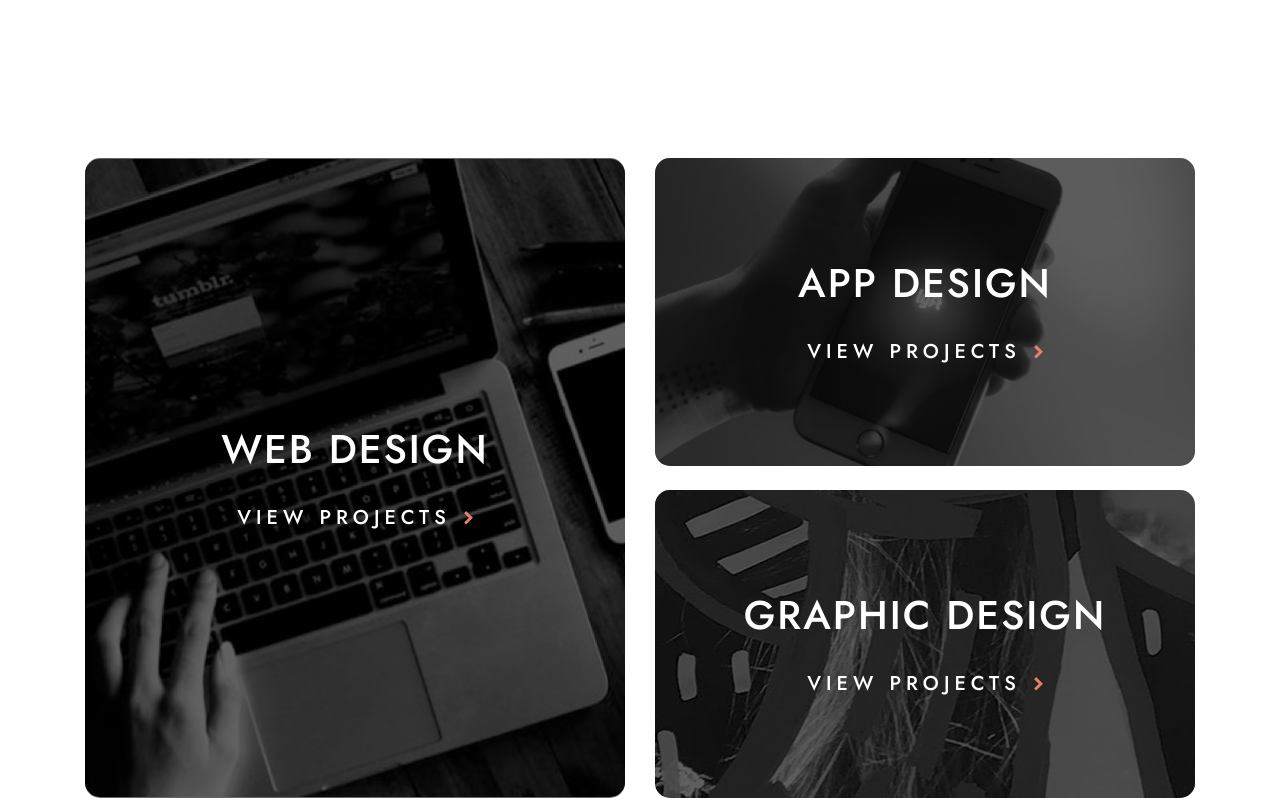
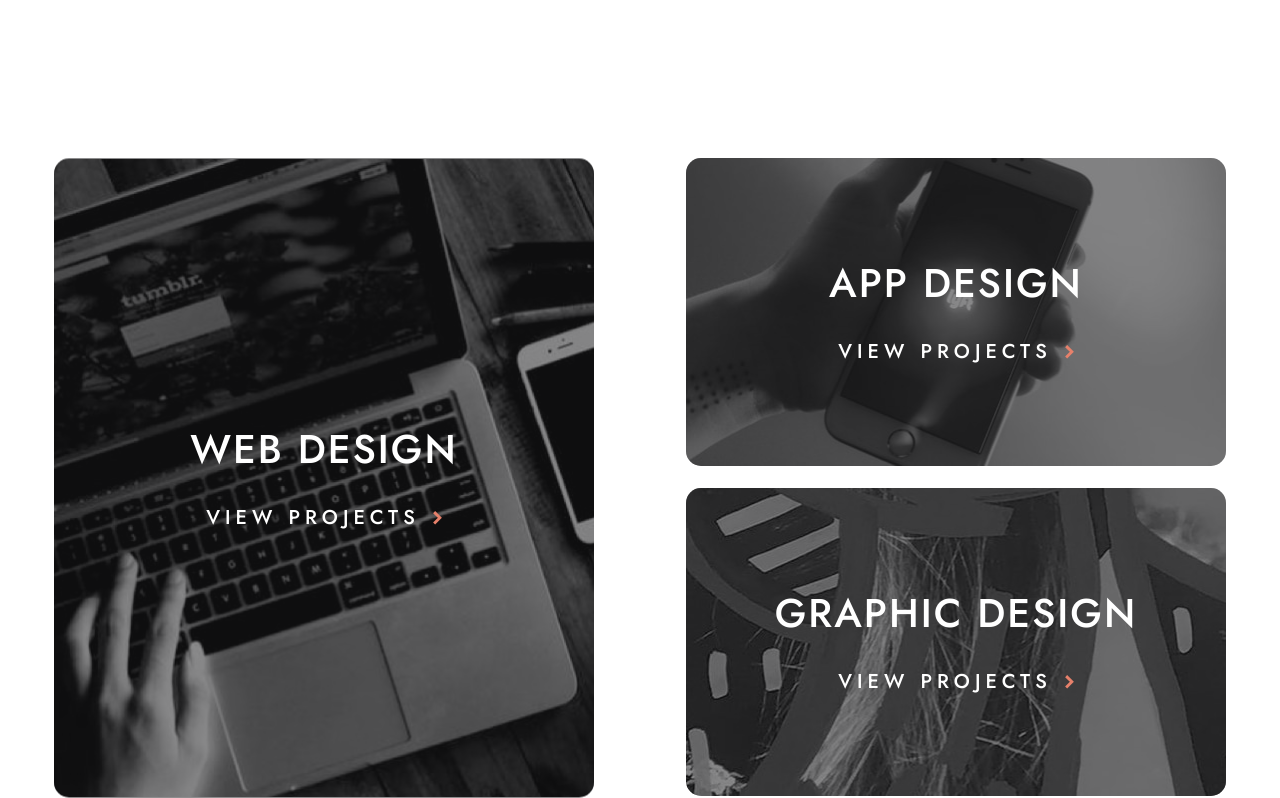
Before and after one commit to GustavoJuvino/designo-multi-page-website, a Next.js app: page / in a window 1280 px wide. Shown: the part 860-1658 px from the top of the page. Built offline with nearby package versions, Linux system fonts and the light colour scheme.

Commit message:
Projects cards builded

```diff
--- a/src/app/components/Projects.tsx
+++ b/src/app/components/Projects.tsx
@@ -23,28 +23,47 @@ const Projects: React.FC<ProjectsProps> = ({
     else if (graphic) srcImg = "graphic-design";
 
     return (
-        <div className={`
-                ${webXL && "h-[640px]"}
-                w-[540px]
-                h-[308px]
+        <section className="flex justify-center mx-[30px]">
+            <section className={`
                     flex
                     flex-col
                     items-center
                     justify-center
+                    xl:w-[540px]
+                    sm:w-[690px]
+                    w-[330px]
+                    xl:h-[308px]
+                    sm:h-[200px]
+                    h-[250px]
                     rounded-[15px]
-                text-4xl
-                text-white
                     cursor-pointer
+                    relative
+                    ${webXL && "xl:h-[640px]"}
                 `}
             >
-            <h1 className="z-50">
+                {/* Texts */}
+                <div className="
+                        flex
+                        flex-col
+                        items-center
+                        text-white
+                    "
+                >
+                    <h1 className="sm:text-4xl small-mobile:text-3xl z-50">
                         {web && "WEB DESIGN"}
                         {webXL && "WEB DESIGN"}
                         {app && "APP DESIGN"}
                         {graphic && "GRAPHIC DESIGN"}
                     </h1>
-            <div className="flex items-center mt-8 z-50">
-                <p className="text-xl hover:underline">
+                    <div className="flex items-center sm:mt-8 mt-4 z-50">
+                        <p className="
+                                sm:text-xl
+                                small-mobile:text-base
+                                text-xs
+                                small-mobile:tracking-[5px]
+                                hover:underline
+                            "
+                        >
                             VIEW PROJECTS
                         </p>
                         <Image
@@ -55,6 +74,22 @@ const Projects: React.FC<ProjectsProps> = ({
                             className="w-[22px] h-[22px] pl-3"
                         />
                     </div>
+                </div>
+
+                {/* Backgrounds */}
+                <div className="
+                        w-full
+                        h-full
+                        absolute
+                        rounded-[15px]
+                        bg-black
+                        opacity-50
+                        z-10
+                        duration-300
+                        hover:bg-light-peach
+                        hover:opacity-60
+                    "
+                />
                 <Image
                     width={540}
                     height={308}
@@ -62,29 +97,16 @@ const Projects: React.FC<ProjectsProps> = ({
                     src={`/assets/home/image-${srcImg}.jpg`}
                     className={`
                         absolute
-                    z-[-1]
                         rounded-[15px]
-                    hover:bg-light-peach
-                    hover:opacity-80
                         object-cover
+                        col-start-1
+                        row-start-1
+                        max-xl:w-[690px]
+                        max-xl:h-full
                     `}
                 />
-            <div
-                className={`
-                        ${webXL ? "h-[640px]" : "h-[308px]"}
-                        w-[540px]
-                        absolute
-                        bg-[#000000]
-                        rounded-[15px]
-                        opacity-60
-                        z-40
-                        duration-300
-                        hover:bg-light-peach
-                        hover:opacity-80
-                    `
-                }
-            />
-        </div>
+            </section>
+        </section>
     )
 }
 
--- a/src/app/page.tsx
+++ b/src/app/page.tsx
@@ -5,26 +5,27 @@ export default function Home() {
   return (
     <main>
       <HomeContainer />
-      <div className="
-          flex
-          max-xl:flex-col
-          justify-center
-          mt-[160px]
-        "
-      >
+
+      {/* Projects */}
+      <section className="flex justify-center xl:mt-[160px]">
         <div className="max-xl:hidden">
           <Projects webXL={true} />
         </div>
-        <div className="xl:hidden">
-          <Projects web={true} />
+        <div className="
+            grid
+            grid-cols-1
+            gap-5
+            max-xl:mt-[120px]
+            xl:ml-8
+          "
+        >
+          <div className="xl:hidden">
+            <Projects web={true} />
+          </div>
+          <Projects app={true} />
+          <Projects graphic={true} />
         </div>
-        <div className="xl:ml-[30px]">
-          <Projects app={true} />
-          <div className="pt-[24px]">
-            <Projects graphic={true} />
-          </div>
-        </div>
-      </div>
+      </section>
     </main>
   )
 };
--- a/tailwind.config.js
+++ b/tailwind.config.js
@@ -15,7 +15,8 @@ module.exports = {
         "light-grey": "#F1F3F5"
       },
       screens: {
-        "mobile": "500px"
+        "mobile": "500px",
+        "small-mobile": "280px"
       },
       fontSize: {
         base: ["1rem", {
```
Lines whose indentation alone changed are shown as unchanged.
